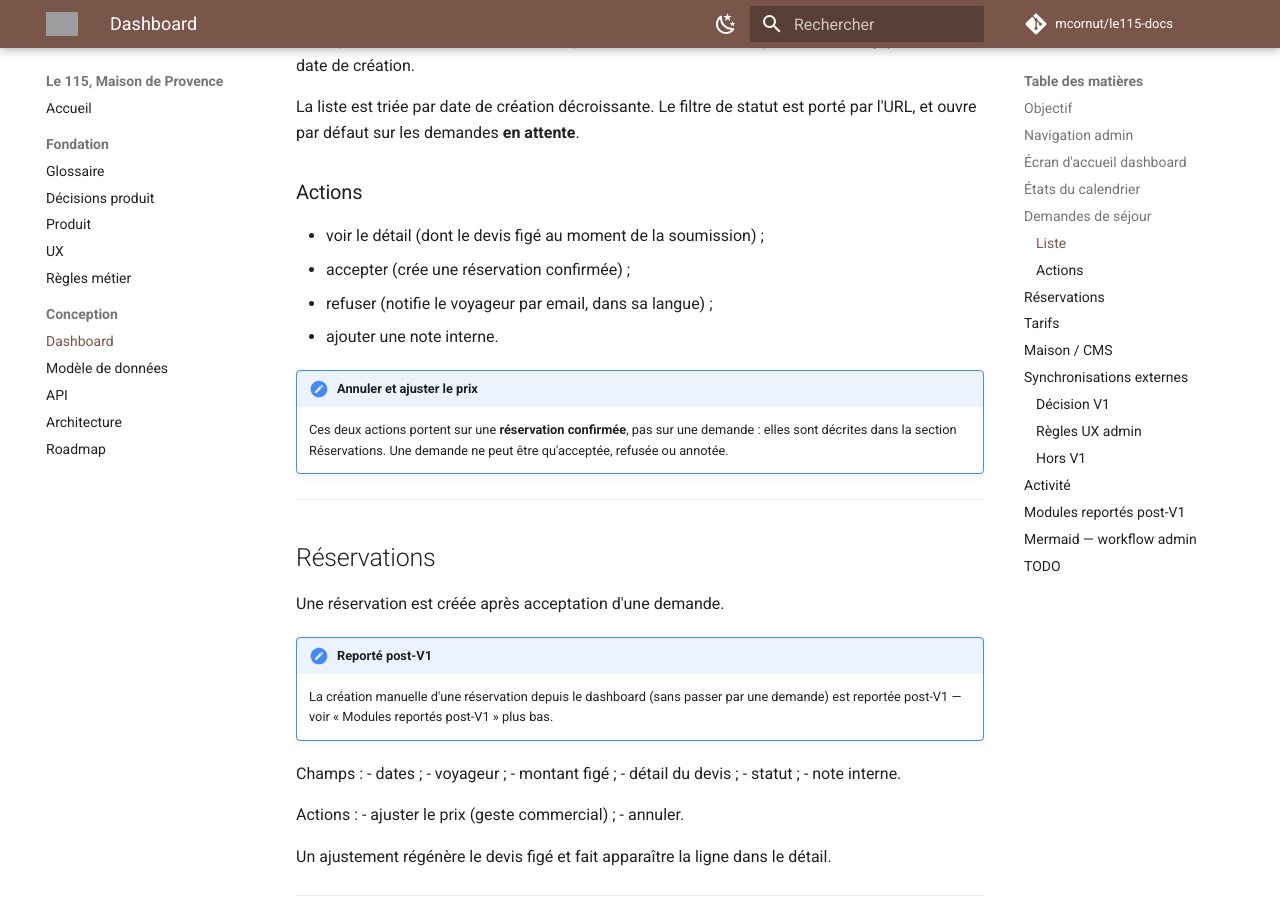
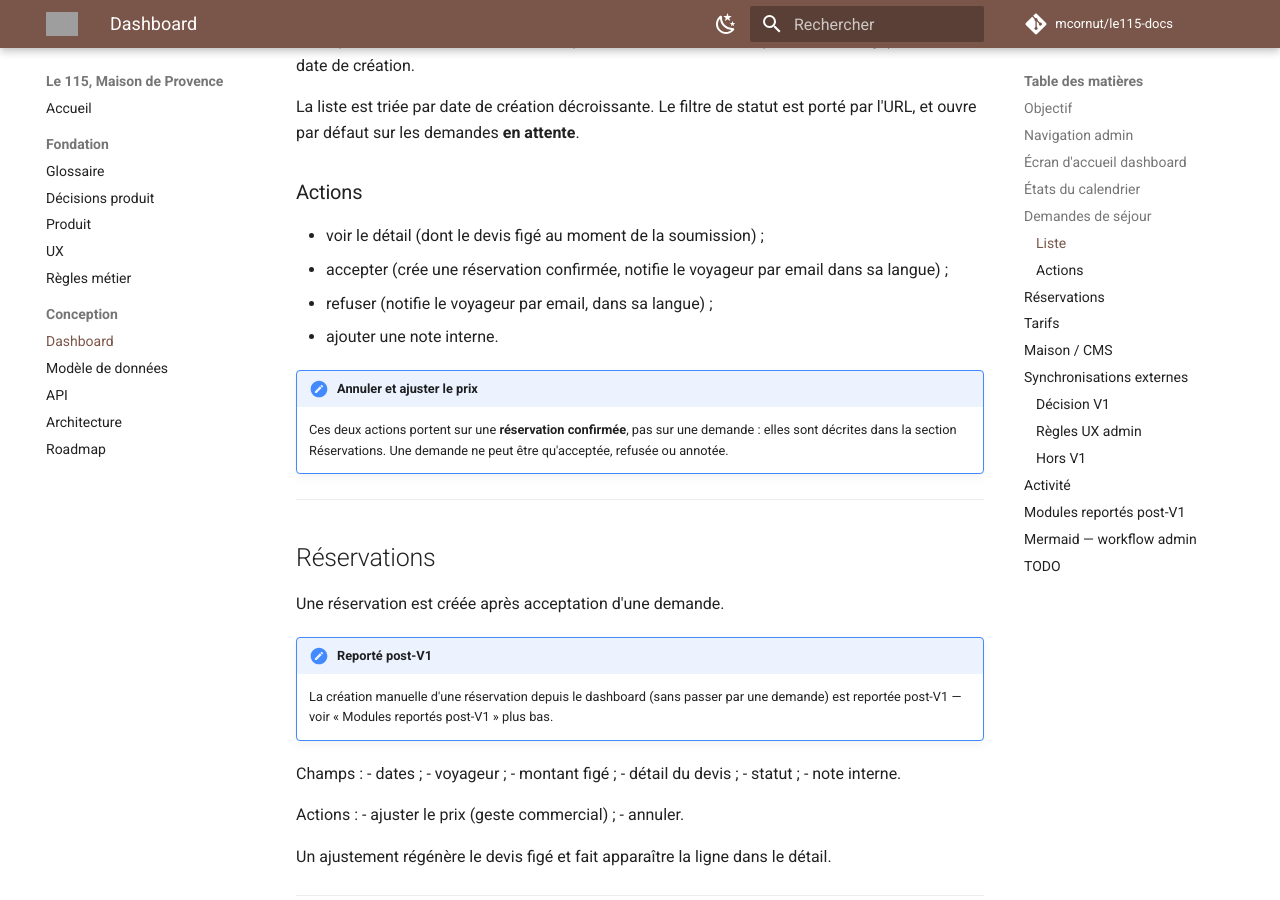
Before and after one commit to mcornut/le115-docs, an MkDocs documentation site: the page built from docs/04-Dashboard.md, in a window 1280 px wide and 900 px high, scrolled down 2167 px. Built offline with MkDocs 1.6.1 and Material for MkDocs 9.7.7, drawn with Linux system fonts in a browser that asks for light colours; comment, search, counter and statistics services are not loaded; grey boxes are pictures that could not be loaded.

Commit message:
docs(dashboard): accepter une demande notifie le voyageur par email
Co-Authored-By: Claude Opus 4.8 (1M context) <noreply@anthropic.com>

```diff
--- a/docs/04-Dashboard.md
+++ b/docs/04-Dashboard.md
@@ -82,7 +82,7 @@ porté par l'URL, et ouvre par défaut sur les demandes **en attente**.
 ### Actions
 
 - voir le détail (dont le devis figé au moment de la soumission) ;
-- accepter (crée une réservation confirmée) ;
+- accepter (crée une réservation confirmée, notifie le voyageur par email dans sa langue) ;
 - refuser (notifie le voyageur par email, dans sa langue) ;
 - ajouter une note interne.
 
```
